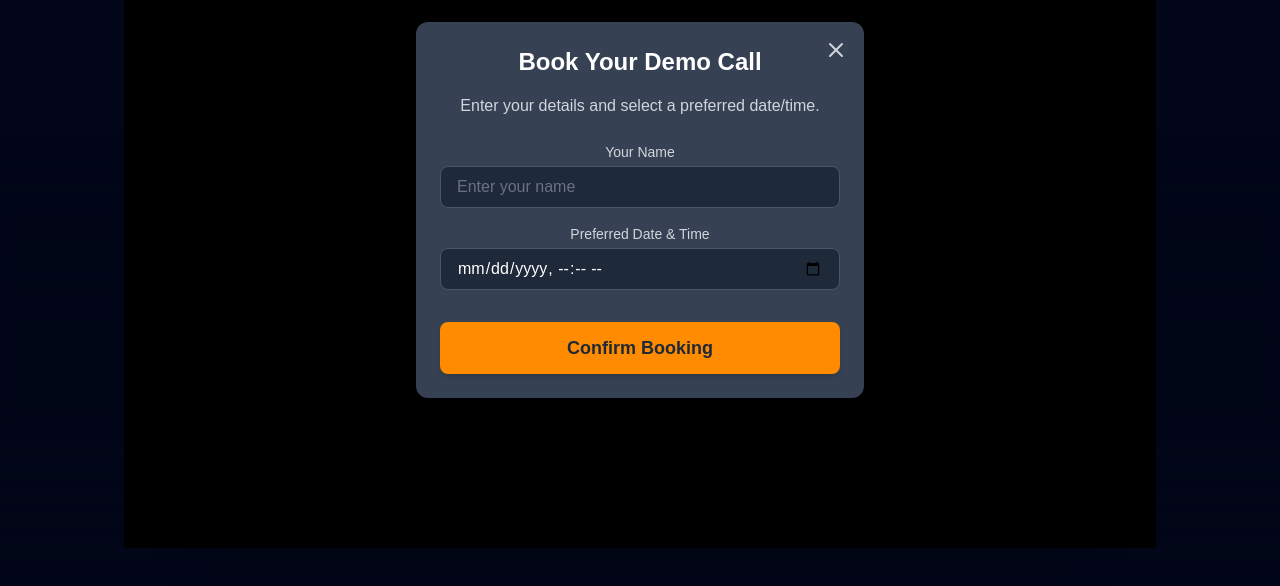
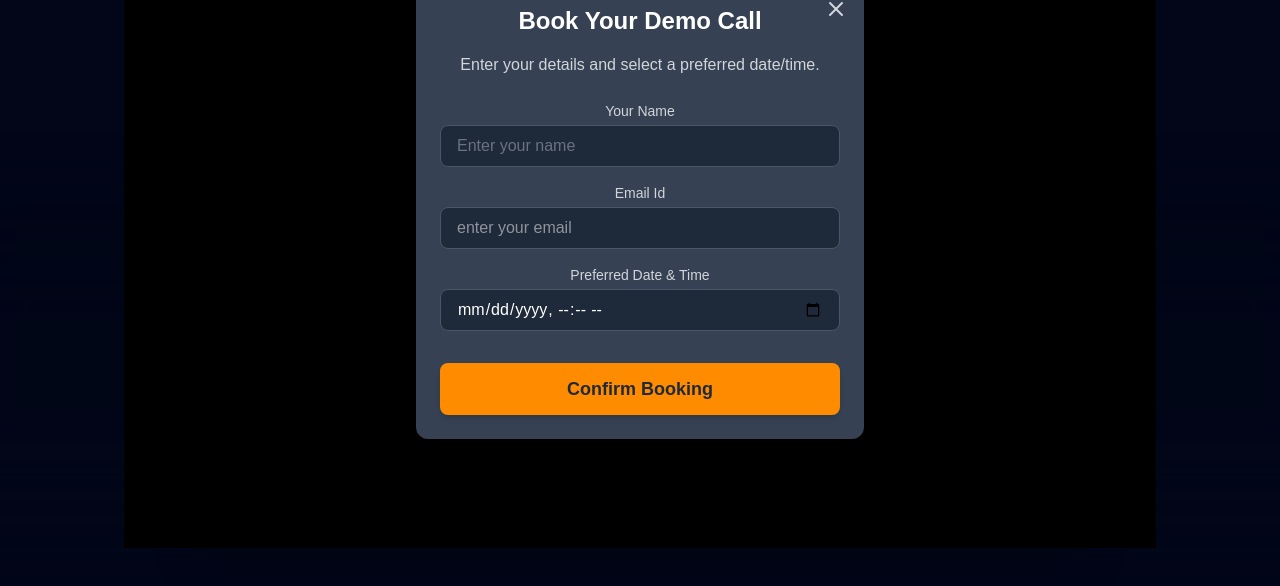
Before and after one commit to samar-raghav1/thinkskool, a React (Vite) app in the folder Client/: page /contact in a window 1280 px wide. Both pictures are taken after a click on the button "Book a Demo Call". Shown: the top 586 px of the page. Built offline with nearby package versions, Linux system fonts and the light colour scheme; no server answers.

Commit message:
Changes in contact part

```diff
--- a/Client/src/components/Contact.jsx
+++ b/Client/src/components/Contact.jsx
@@ -1,16 +1,17 @@
 import React, { useState } from 'react';
 import { motion, AnimatePresence } from 'framer-motion';
-import { FiMail, FiPhone, FiCalendar, FiX, FiArrowLeft } from 'react-icons/fi'; // Added FiX for close button
+import { FiMail, FiPhone, FiCalendar, FiX, FiArrowLeft } from 'react-icons/fi';
+// Make sure this path and the baseURL inside it are correct!
 import api from '../api/axios';
 import { LampContainer } from './ui/lamp';
 
-// --- Modal Component ---
+// --- Modal Component (No changes needed here) ---
 const BookingModal = ({ isOpen, onClose, onBook }) => {
-    // State for form data
+    // ... (rest of BookingModal component code is unchanged) ...
     const [name, setName] = useState('');
     const [date, setDate] = useState('');
+    const [email, setEmail] = useState('');
 
-    // Framer Motion variants for the modal backdrop and container
     const backdropVariants = {
         hidden: { opacity: 0 },
         visible: { opacity: 1 },
@@ -28,14 +29,11 @@ const BookingModal = ({ isOpen, onClose, onBook }) => {
 
     const handleSubmit = (e) => {
         e.preventDefault();
-        // Check if both fields are filled
         if (!name || !date) {
             alert("Please enter your name and select a date/time.");
             return;
         }
-        // Send data to the parent component's booking handler
         onBook({ name, date });
-        // Clear form and close modal
         setName('');
         setDate('');
         onClose();
@@ -50,12 +48,12 @@ const BookingModal = ({ isOpen, onClose, onBook }) => {
             initial="hidden"
             animate="visible"
             exit="hidden"
-            onClick={onClose} // Close when clicking backdrop
+            onClick={onClose}
         >
             <motion.div
                 className="bg-gray-700 w-full max-w-md p-6 rounded-xl shadow-2xl relative"
                 variants={modalVariants}
-                onClick={e => e.stopPropagation()} // Prevent closing when clicking inside the modal
+                onClick={e => e.stopPropagation()}
             >
                 <button
                     onClick={onClose}
@@ -83,10 +81,22 @@ const BookingModal = ({ isOpen, onClose, onBook }) => {
                         />
                     </div>
 
-                    {/* Date/Time Input (Placeholder for Calendar) */}
+                    <div>
+                        <label htmlFor="date" className="block text-sm font-medium text-gray-300 mb-1">Email Id</label>
+                        <input
+                            type="email"
+                            id="email"
+                            value={email}
+                            onChange={(e) => setEmail(e.target.value)}
+                            placeholder='enter your email'
+                            className="w-full px-4 py-2 bg-gray-800 border border-gray-600 rounded-lg text-white focus:ring-blue-500 focus:border-blue-500"
+                            required
+                        />
+                    </div>
+
+                    {/* Date/Time Input */}
                     <div>
                         <label htmlFor="date" className="block text-sm font-medium text-gray-300 mb-1">Preferred Date & Time</label>
-                        {/* NOTE: In a real application, you would replace this with a powerful date/time picker library (e.g., react-datepicker) */}
                         <input
                             type="datetime-local"
                             id="date"
@@ -96,6 +106,7 @@ const BookingModal = ({ isOpen, onClose, onBook }) => {
                             required
                         />
                     </div>
+
 
                     {/* Submit Button */}
                     <button
@@ -113,23 +124,30 @@ const BookingModal = ({ isOpen, onClose, onBook }) => {
     );
 };
 
-// --- Contact Component ---
+// --- Contact Component (Updated handleBooking) ---
 const Contact = () => {
-    // State to control modal visibility
     const [isModalOpen, setIsModalOpen] = useState(false);
+    const [isSubmitting, setIsSubmitting] = useState(false); // New state for loading/disable button
 
     // Function to handle the actual booking submission
-    const handleBooking = async ({ name, date }) => {
+    const handleBooking = async ({ name, date ,email }) => {
+        setIsSubmitting(true);
         try {
-            await api.post('/contact/book-demo', { name, date });
-            alert(`Thank you, ${name}! Your demo call is tentatively booked for ${new Date(date).toLocaleString()}. We will be in touch shortly.`);
+            const response = await api.post('/contact/book-demo', { name, date ,email });
+
+            // Success response from backend
+            alert(`🎉 Success! ${response.data.message}\nYour booking details:\nName: ${name}\nDate: ${new Date(date).toLocaleString()}\n email:${email}`);
+
         } catch (error) {
             console.error('Booking failed:', error);
-            alert('Failed to book demo. Please try again.');
+            const errorMessage = error.response?.data?.message || 'Failed to book demo. Please check the server status.';
+            alert(`❌ Booking Failed: ${errorMessage}`);
+        } finally {
+            setIsSubmitting(false);
         }
     };
 
-    // Framer Motion variants for section animation
+    // Framer Motion variants... (rest of the variants are unchanged)
     const sectionVariants = {
         hidden: { opacity: 0, y: 50 },
         visible: {
@@ -144,7 +162,6 @@ const Contact = () => {
         },
     };
 
-    // Framer Motion variants for staggered details
     const itemVariants = {
         hidden: { opacity: 0, x: -20 },
         visible: { opacity: 1, x: 0 },
@@ -162,24 +179,24 @@ const Contact = () => {
                 }}
                 className="flex flex-col items-center justify-center text-center px-4 mt-52"
             >
-           <div className="max-w-7xl mx-auto px-4 sm:px-6 lg:px-8 relative"> {/* <-- Added 'relative' here to contain the absolute button */}
+                <div className="max-w-7xl mx-auto px-4 sm:px-6 lg:px-8 relative">
                     <motion.div
-        className="bg-gray-800 p-8 md:p-16 rounded-2xl shadow-2xl text-center relative" // <-- Added 'relative' just in case, though the parent is handling it.
+                        className="bg-gray-800 p-8 md:p-16 rounded-2xl shadow-2xl text-center relative"
                         variants={sectionVariants}
                         initial="hidden"
                         whileInView="visible"
                         viewport={{ once: true, amount: 0.4 }}
                     >
-        {/* NEW BACK BUTTON ELEMENT */}
+                        {/* Back Button */}
                         <a
-            href="/" // Change this to use a routing component (e.g., <Link to="/" />) if applicable
+                            href="/"
                             className="absolute top-4 left-4 md:top-8 md:left-8 text-white hover:text-blue-400 transition duration-300 p-3 rounded-full bg-gray-700/50 hover:bg-gray-700 z-10"
                             aria-label="Go back to home"
                         >
                             <FiArrowLeft className="text-2xl" />
                         </a>
 
-        {/* Header/Text content... (omitted for brevity) */}
+                        {/* Header/Text content */}
                         <motion.h2
                             className="text-sm uppercase tracking-widest font-semibold text-blue-400 mb-2"
                             variants={itemVariants}
@@ -190,7 +207,7 @@ const Contact = () => {
                             className="text-4xl md:text-5xl font-extrabold mb-6"
                             variants={itemVariants}
                         >
-            Contact Us 👋
+                            Contact Us
                         </motion.h1>
                         <motion.p
                             className="text-xl text-gray-400 mb-12 max-w-3xl mx-auto"
@@ -199,7 +216,7 @@ const Contact = () => {
                             Whether you’re a school looking to integrate STEM education or a student eager to learn, our team is ready to help.
                         </motion.p>
 
-        {/* Contact Details Grid... (omitted for brevity) */}
+                        {/* Contact Details Grid */}
                         <motion.div
                             className="flex justify-center flex-wrap gap-8 mb-12"
                             initial="hidden"
@@ -236,17 +253,18 @@ const Contact = () => {
                             </motion.div>
                         </motion.div>
 
-        {/* Button: Book a Demo Call - Now opens the modal */}
+                        {/* Button: Book a Demo Call */}
                         <motion.button
-            onClick={() => setIsModalOpen(true)} // Toggle modal visibility
+                            onClick={() => setIsModalOpen(true)}
                             className="inline-flex items-center space-x-3 px-10 py-4 rounded-full text-xl font-bold transition-all duration-300 transform shadow-lg"
-            style={{ backgroundColor: '#FF8C00', color: '#1F2937' }} // Setting the required orange color
+                            style={{ backgroundColor: '#FF8C00', color: '#1F2937' }}
                             whileHover={{ scale: 1.05, boxShadow: "0 10px 20px rgba(255, 140, 0, 0.4)" }}
                             whileTap={{ scale: 0.95 }}
                             variants={itemVariants}
+                            disabled={isSubmitting} // Disable while submitting
                         >
                             <FiCalendar className="text-2xl" />
-            <span>Book a Demo Call</span>
+                            <span>{isSubmitting ? 'Booking...' : 'Book a Demo Call'}</span>
                         </motion.button>
 
                     </motion.div>
@@ -264,7 +282,6 @@ const Contact = () => {
                 </AnimatePresence>
             </motion.div>
         </LampContainer>
-
     );
 };
 
```
Also changed, not shown: 2 other files (tests, documents, lock files or other folders). Lines whose indentation alone changed are shown as unchanged.
